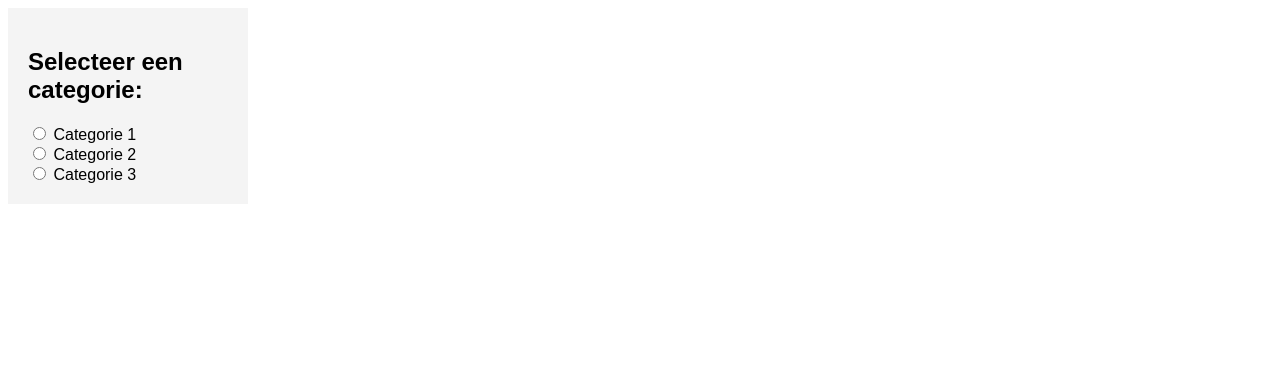
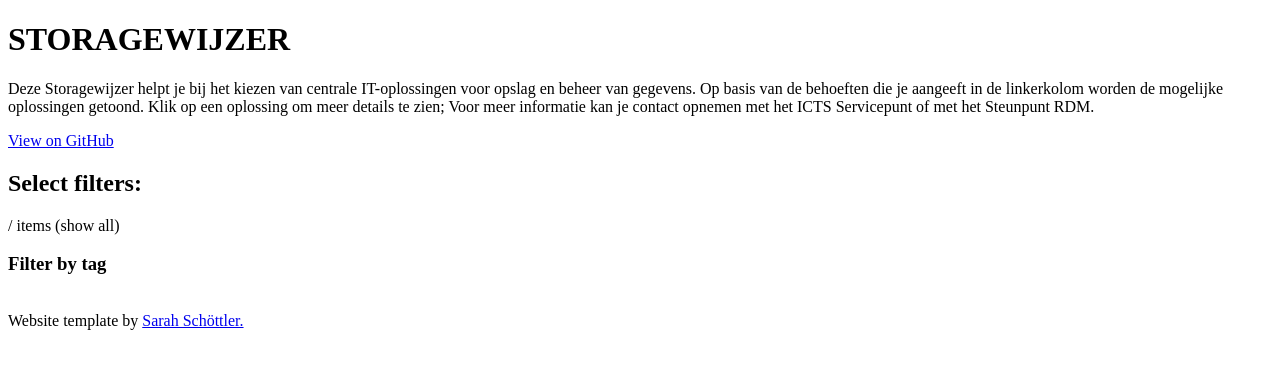
Before and after one commit to miero-ZR/test, a plain HTML site: page index.html in a window 1280 px wide. Drawn offline with nearby package versions, Linux system fonts and the light colour scheme.

Commit message:
Update index.html

```diff
--- a/index.html
+++ b/index.html
@@ -1,24 +1,56 @@
 <!DOCTYPE html>
-<html lang="nl">
+<html lang="en">
 <head>
-    <meta charset="UTF-8">
-    <meta name="viewport" content="width=device-width, initial-scale=1.0">
-    <title>Filterbare Inhoud</title>
-    <link rel="stylesheet" href="styles.css"> </head> <body>
-    <div class="container">
-        <div class="filter">
-            <h2>Selecteer een categorie:</h2>
-            <label><input type="radio" name="category" value="categorie1"> Categorie 1</label><br>
-            <label><input type="radio" name="category" value="categorie2"> Categorie 2</label><br>
-            <label><input type="radio" name="category" value="categorie3"> Categorie 3</label>
+    <meta charset="utf-8" />
+
+    <!-- add your own title here -->
+    <title>STORAGEWIJZER</title>
+    <link rel="stylesheet" href="style.css" />
+    <link href="https://fonts.googleapis.com/css?family=Open+Sans:300,400,600,700&display=swap"
+          rel="stylesheet" />
+
+    <script src="https://d3js.org/d3.v7.min.js"></script>
+    <script src="https://unpkg.com/masonry-layout@4/dist/masonry.pkgd.min.js"></script>
+    <script src="https://unpkg.com/imagesloaded@4/imagesloaded.pkgd.min.js"></script>
+
+    <script src="config.js"></script>
+</head>
+<body>
+    <div id="eventHandler" class="input hidden"></div>
+
+    <div class="grid-container">
+        <div id="controls">
+            <!-- your own title and description here -->
+            <h1>STORAGEWIJZER</h1>
+            <p>
+                Deze Storagewijzer helpt je bij het kiezen van centrale IT-oplossingen voor opslag en beheer van gegevens.
+                Op basis van de behoeften die je aangeeft in de linkerkolom worden de mogelijke oplossingen getoond.
+                Klik op een oplossing om meer details te zien;
+                Voor meer informatie kan je contact opnemen met het ICTS Servicepunt of met het Steunpunt RDM.
+            </p>
+
+            <!-- add any links to your paper and relevant materials here -->
+            <a href="https://github.com/miero-ZR/test"
+               target="_blank">View on GitHub</a>
+
+            <!-- modify headers and labels for your collection as needed -->
+            <h2>Select filters:</h2>
+            <span id="count"></span> / <span id="total"></span> items (<span href="#"
+                                                                             id="showall">show all</span>)
+
+            <div id="filters"></div>
+            <h3>Filter by tag</h3>
+            <div id="filters_data"></div>
+
+            <!-- Please don't remove this note :) -->
+            <br />
+            Website template by
+            <a href="https://github.com/sarah37/" target="_blank">Sarah Schöttler.</a>
         </div>
-        <div class="content">
-            <div class="item" data-category="categorie1">Inhoud voor Categorie 1</div>
-            <div class="item" data-category="categorie2">Inhoud voor Categorie 2</div>
-            <div class="item" data-category="categorie3">Inhoud voor Categorie 3</div>
-            <div class="item" data-category="categorie1">Nog meer inhoud voor Categorie 1</div>
-        </div>
+
+        <div id="container" class="grid"></div>
     </div>
-    <script src="script.js"></script>
+
+    <script type="text/javascript" src="script.js"></script>
 </body>
 </html>
```
